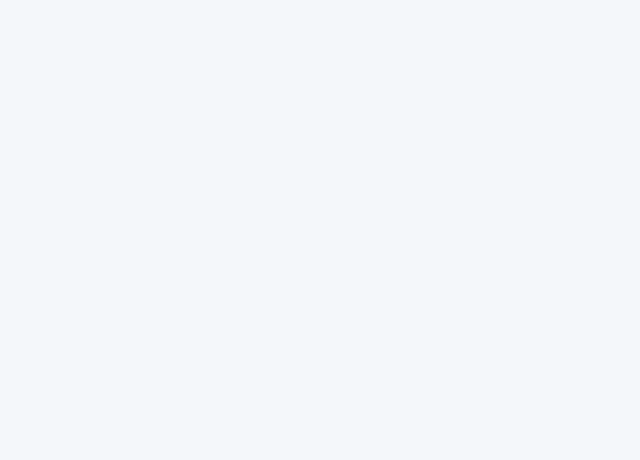
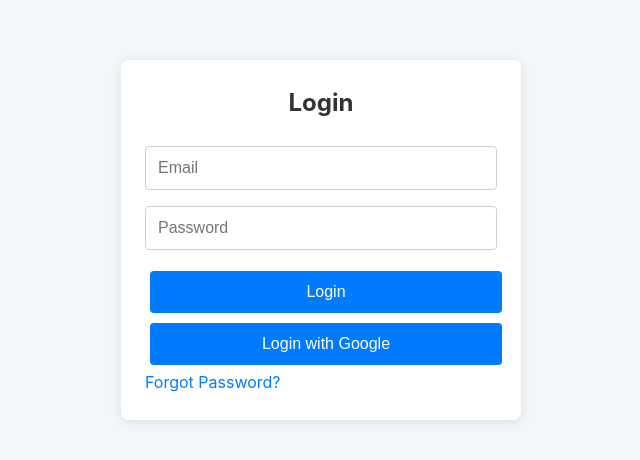
Before and after one commit to NikitaLazutinn/Forum, a React (Create React App) app in the folder frontend/: page /auth/login in a window 1280 px wide. Before the commit this address had no page. Shown: the top 460 px of the page, without its empty margins (319-959 px from the left). Built offline with nearby package versions, Linux system fonts and the light colour scheme; the HTML template or start-up script is replaced by a standard one.

Commit message:
feat: errors

```diff
--- a/frontend/src/App.js
+++ b/frontend/src/App.js
@@ -11,9 +11,9 @@ function App() {
 
   return (
     <Routes>
-      <Route path="/login" element={<Login />} />
-      <Route path="/register" element={<Register />} />
-      <Route path="/forgot-password" element={<ForgotPassword />} />
+      <Route path="/auth/login" element={<Login />} />
+      <Route path="/auth/register" element={<Register />} />
+      <Route path="/auth/forgot-password" element={<ForgotPassword />} />
       <Route path="/auth/reset-password" element={<ResetPassword />} />
       <Route
         path="/"
--- a/frontend/src/components/ForgotPassword.js
+++ b/frontend/src/components/ForgotPassword.js
@@ -4,20 +4,23 @@ import { forgotPassword } from '../services/api';
 
 export default function ForgotPassword() {
   const [email, setEmail] = useState('');
+  const [error, setError] = useState("");
   const navigate = useNavigate();
 
   const handleSubmit = async e => {
     e.preventDefault();
+    setError("");
     try {
       await forgotPassword(email);
       alert('Password reset link sent to your email.');
-      navigate('/login');
-    } catch {
-      alert('Failed to send reset link');
+    } catch (err) {
+      const message = err.response.data.message;
+      setError(message);
     }
   };
 
   return (
+    <div className="container">
       <form onSubmit={handleSubmit}>
         <h2>Forgot Password</h2>
         <input
@@ -27,7 +30,11 @@ export default function ForgotPassword() {
           onChange={e => setEmail(e.target.value)}
           required
         />
+        {error && (
+          <p role="alert" aria-live="polite" class="error">{error}</p>
+          )}
         <button type="submit">Send Reset Link</button>
       </form>
+    </div>
   );
 }
--- a/frontend/src/components/Login.js
+++ b/frontend/src/components/Login.js
@@ -1,22 +1,24 @@
-import React, { useState } from 'react';
-import { useNavigate, Link } from 'react-router-dom';
-import { loginUser, googleLogin } from '../services/api';
+import React, { useState } from "react";
+import { useNavigate, Link } from "react-router-dom";
+import { loginUser, googleLogin } from "../services/api";
 
 export default function Login() {
-
-  const [email, setEmail] = useState('');
-  const [password, setPassword] = useState('');
+  const [email, setEmail] = useState("");
+  const [password, setPassword] = useState("");
+  const [error, setError] = useState("");
   const navigate = useNavigate();
 
-  const handleSubmit = async e => {
+  const handleSubmit = async (e) => {
     e.preventDefault();
+    setError("");
+
     try {
       const { data } = await loginUser({ email, password });
-      localStorage.setItem('token', data.accessToken);
-      navigate('/');
+      localStorage.setItem("token", data.accessToken);
+      navigate("/");
     } catch (err) {
-      console.log(err);
-      alert('Login failed');
+      const message = err.response.data.message;
+      setError(message);
     }
   };
 
@@ -24,6 +26,7 @@ export default function Login() {
     <div className="container">
       <form onSubmit={handleSubmit}>
         <h2>Login</h2>
+
         <input
           type="email"
           placeholder="Email"
@@ -38,11 +41,30 @@ export default function Login() {
           onChange={e => setPassword(e.target.value)}
           required
         />
-        <button type="submit">Login</button>
+        {error && (
+          <p
+            role="alert"
+            aria-live="polite"
+            class="error"
+          >
+            {error}
+          </p>
+        )}
+        <button
+          type="submit"
+        >
+          Login
+        </button>
       </form>
-      <button onClick={googleLogin}>Login with Google</button>
+      <button
+        onClick={googleLogin}
+      >
+        Login with Google
+      </button>
       <p>
-        <Link to="/forgot-password">Forgot Password?</Link>
+        <Link to="/forgot-password">
+          Forgot Password?
+        </Link>
       </p>
     </div>
   );
--- a/frontend/src/components/Register.js
+++ b/frontend/src/components/Register.js
@@ -5,28 +5,35 @@ import { registerUser } from '../services/api';
 export default function Register() {
   const [form, setForm] = useState({ name: '', email: '', password: '', confirmPassword: '' });
   const navigate = useNavigate();
+  const [error, setError] = useState("");
 
   const handleChange = e => setForm({ ...form, [e.target.name]: e.target.value });
 
   const handleSubmit = async e => {
     e.preventDefault();
-    if (form.password !== form.confirmPassword) return alert('Passwords do not match');
+    setError("");
     try {
       await registerUser(form);
-      navigate('/login');
-    } catch {
-      alert('Registration failed');
+      navigate('/auth/login');
+    } catch (err) {
+      const message = err.response.data.message;
+      setError(message);
     }
   };
 
   return (
+    <div className="container">
       <form onSubmit={handleSubmit}>
         <h2>Register</h2>
         <input name="name" placeholder="Name" value={form.name} onChange={handleChange} required />
         <input name="email" type="email" placeholder="Email" value={form.email} onChange={handleChange} required />
         <input name="password" type="password" placeholder="Password" value={form.password} onChange={handleChange} required />
         <input name="confirmPassword" type="password" placeholder="Confirm Password" value={form.confirmPassword} onChange={handleChange} required />
+        {error && (
+          <p role="alert" aria-live="polite" class="error">{error}</p>
+          )}
         <button type="submit">Register</button>
       </form>
+    </div>
   );
 }
--- a/frontend/src/components/ResetPassword.js
+++ b/frontend/src/components/ResetPassword.js
@@ -1,30 +1,42 @@
-import React, { useState } from 'react';
+import React, { useState, useEffect } from 'react';
 import { useNavigate, useSearchParams } from 'react-router-dom';
-import { resetPassword } from '../services/api';
+import { resetPassword, validateResetToken } from '../services/api';
 
 export default function ResetPassword() {
   const [searchParams] = useSearchParams();
   const token = searchParams.get('token');
   const [form, setForm] = useState({ password: '', confirmPassword: '' });
+  const [error, setError] = useState("");
   const navigate = useNavigate();
+
+  useEffect(() => {
+    if (!token) {
+      setError('Missing token');
+    }
+    validateResetToken(token)
+      .then(() => setError(''))
+      .catch(err => setError(err.response.data.message))
+  });
 
   const handleChange = e => setForm({ ...form, [e.target.name]: e.target.value });
 
   const handleSubmit = async e => {
     e.preventDefault();
-    if (form.password !== form.confirmPassword) return alert('Passwords do not match');
+    setError("");
     try {
       await resetPassword(token, { password: form.password, confirmPassword: form.confirmPassword });
       alert('Password reset successful!');
-      navigate('/login');
-    } catch {
-      alert('Reset failed');
+      navigate('auth/login');
+    } catch (err) {
+      const message = err.response.data.message;
+      setError(message);
     }
   };
 
   if (!token) return <p>Invalid or missing token.</p>;
 
   return (
+    <div className="container">
       <form onSubmit={handleSubmit}>
         <h2>Reset Password</h2>
         <input
@@ -43,7 +55,11 @@ export default function ResetPassword() {
           onChange={handleChange}
           required
         />
+        {error && (
+          <p role="alert" aria-live="polite" class="error">{error}</p>
+          )}
         <button type="submit">Reset Password</button>
       </form>
+    </div>
   );
 }
--- a/frontend/src/index.css
+++ b/frontend/src/index.css
@@ -10,7 +10,6 @@
     line-height: 1.6;
   }
 
-  /* Centered container */
   .container {
     max-width: 400px;
     margin: 60px auto;
@@ -20,7 +19,10 @@
     box-shadow: 0 2px 12px rgba(0,0,0,0.1);
   }
 
-  /* Headings */
+  .error {
+    color: red;
+  }
+
   h2 {
     text-align: center;
     margin-bottom: 24px;
--- a/frontend/src/services/api.js
+++ b/frontend/src/services/api.js
@@ -10,3 +10,5 @@ export const resetPassword = (token, data) =>
   axios.post(`${API_URL}/auth/reset-password?token=${token}`, data);
 export const fetchTodos = token =>
   axios.get(`${API_URL}/todos`, { headers: { Authorization: `Bearer ${token}` } });
+export const validateResetToken = token =>
+  axios.get(`${API_URL}/auth/reset-password-checkToken?token=${token}`);
```
Also changed, not shown: 2 other files (tests, documents, lock files or other folders). Lines whose indentation alone changed are shown as unchanged.
